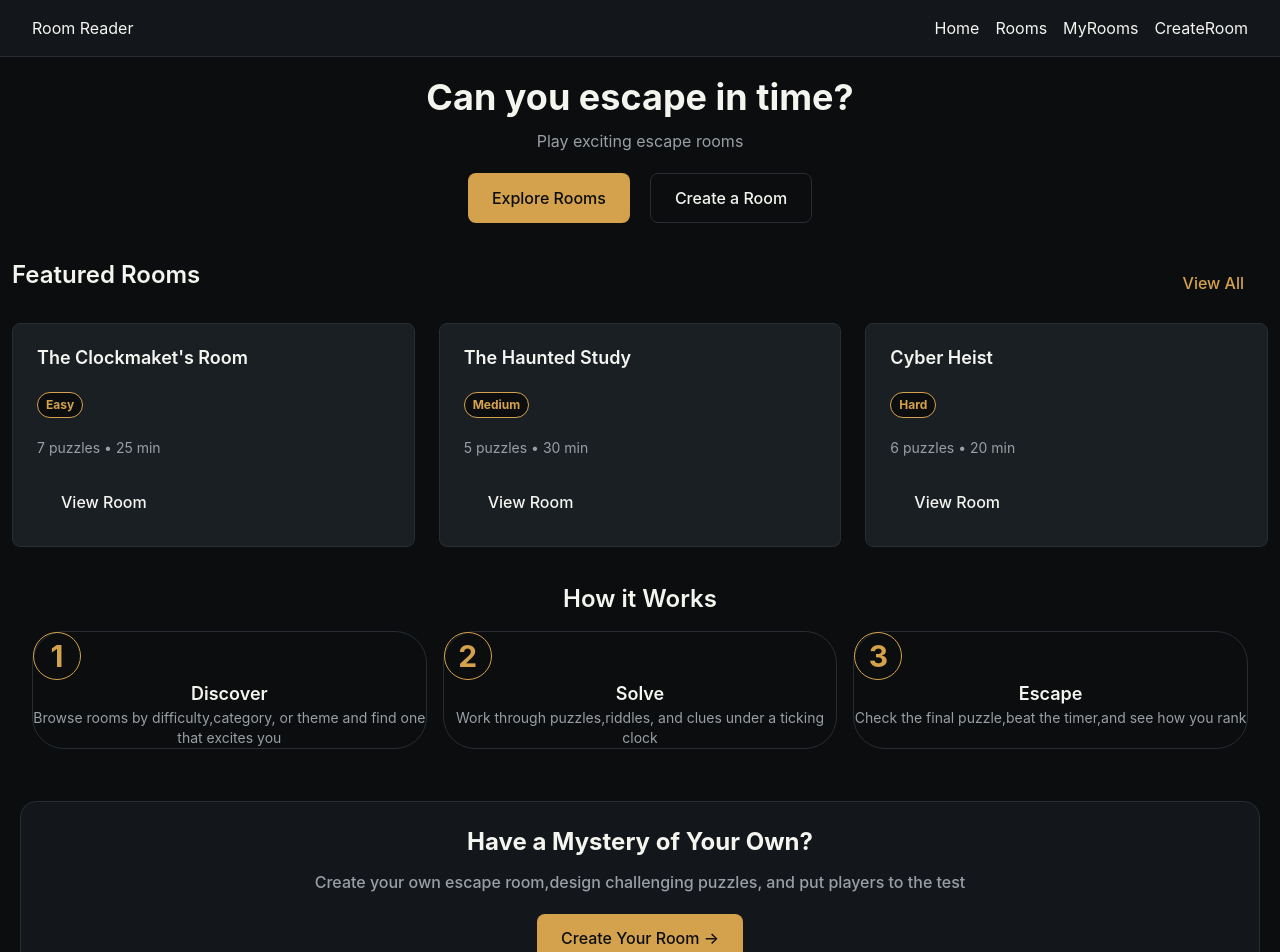
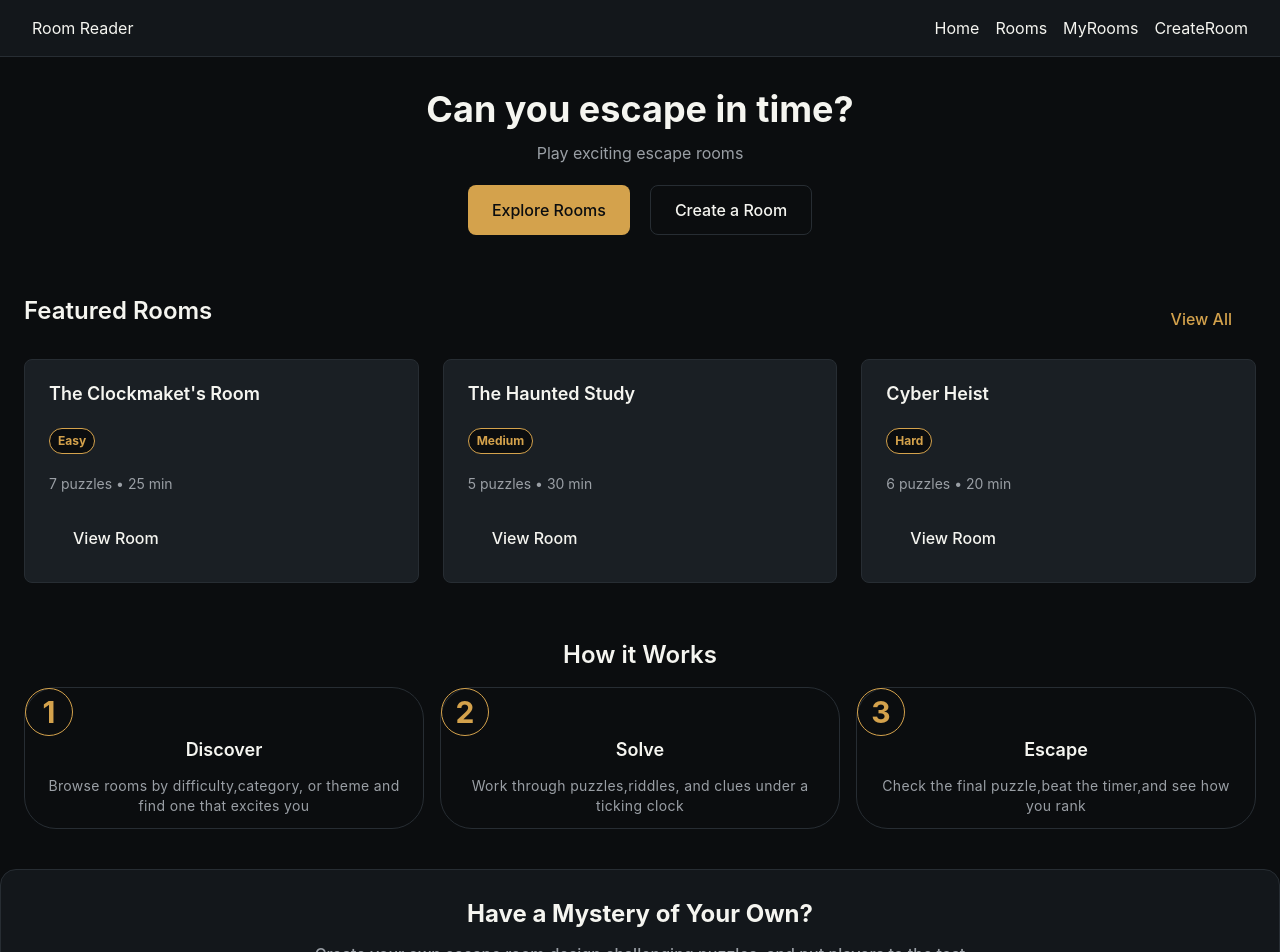
Before and after one commit to gouravasija16/room-reader, a React (Vite) app: page / in a window 1280 px wide. Shown: the top 952 px of the page. Built offline with nearby package versions, Linux system fonts and the light colour scheme.

Commit message:
Added timer in gameplay page

```diff
--- a/src/components/home/CreateCTA.jsx
+++ b/src/components/home/CreateCTA.jsx
@@ -2,7 +2,7 @@ import Button from "../shared/Button";
 
 export default function CreateCTA(){
     return(
-        <div className="bg-surface py-6 text-center m-5 border border-border rounded-2xl">
+        <div className="bg-surface py-7 text-center max-w-7xl mx-auto px-6 border border-border rounded-2xl mb-8">
            <h2 className="text-2xl font-bold mb-3">Have a Mystery of Your Own?</h2>
            <p className="text-muted text-medium font-medium mb-5">Create your own escape room,design challenging puzzles, and put players to the test</p>
            <Button variant="primary">Create Your Room →</Button>
--- a/src/components/home/FeaturedRooms.jsx
+++ b/src/components/home/FeaturedRooms.jsx
@@ -3,7 +3,7 @@ import Button from "../shared/Button";
 import RoomGrid from "../shared/RoomGrid";
 export default function FeaturedRooms() {
   return (
-    <section className="flex flex-col gap-4 py-4 px-3 ">
+    <section className="flex flex-col gap-4 py-7 px-6 max-w-7xl mx-auto  ">
     <div className="flex justify-between">
          <h2 className="text-2xl font-semibold text-text">Featured Rooms</h2>
          <Button variant="text">
--- a/src/components/home/Hero.jsx
+++ b/src/components/home/Hero.jsx
@@ -1,7 +1,7 @@
 import Button from '../shared/Button.jsx'
 export default function  Hero(){
     return (
-           <section className='text-center px-8 py-5 bg-background'>
+           <section className='text-center max-w-7xl py-8 px-6 mx-auto bg-background'>
              <h1 className='text-4xl font-bold text-text mb-3'>Can you escape in time?</h1>
              <p className=' text-base mb-5 text-muted font-normal'>Play exciting escape rooms</p>
              <div className="flex gap-5 justify-center">
--- a/src/components/home/HowItWorks.jsx
+++ b/src/components/home/HowItWorks.jsx
@@ -5,14 +5,14 @@ export default function HowItWorks(){
         {number:3,title:'Escape',text:'Check the final puzzle,beat the timer,and see how you rank'},
     ]
     return (
-        <section className="text-center  px-8 py-5">
+        <section className="text-center  px-6 py-7 max-w-7xl">
             <h2 className="text-2xl font-semibold text-text mb-4">How it Works</h2>
             <div className="grid grid-cols-1 md:grid-cols-3 gap-4 mb-3">
                 {steps.map(step => (
                     <div key={step.number} className="border border-border rounded-4xl">
                         <span className="text-3xl font-bold text-accent border rounded-full w-12 h-12 flex items-center justify-center border-accent ">{step.number}</span>
                         <h3 className="font-semibold text-text items-center text-lg ">{step.title}</h3>
-                        <p className="text-sm text-muted text-center ">{step.text}</p>
+                        <p className="text-sm text-muted text-center px-3 py-3 tracking-wide">{step.text}</p>
                     </div>
                 ))}
             </div>
--- a/src/components/layout/Footer.jsx
+++ b/src/components/layout/Footer.jsx
@@ -2,7 +2,7 @@ import { Link } from "react-router-dom";
 
 export default function Footer(){
     return(
-        <footer>
+        <footer className="m-auto">
             <div className="flex gap-6 justify-center m-3 ">
             <Link to="/">Home</Link>
               <Link to="/rooms">Rooms</Link>
--- a/src/components/layout/Navbar.jsx
+++ b/src/components/layout/Navbar.jsx
@@ -4,10 +4,10 @@ export default function Navbar(){
         <nav className="flex justify-between gap-4 items-center px-8 py-4 bg-surface border-b border-border sticky top-0 text-text ">
             <div className="logo">Room Reader</div>
             <div className="flex gap-4 justify-end">
-              <Link to="/">Home</Link>
-              <Link to="/rooms">Rooms</Link>
-              <Link to="/myrooms">MyRooms</Link>
-              <Link to="/create">CreateRoom</Link>
+              <Link to="/" className="hover:text-accent">Home</Link>
+              <Link to="/rooms" className="hover:text-accent">Rooms</Link>
+              <Link to="/myrooms" className="hover:text-accent">MyRooms</Link>
+              <Link to="/create" className="hover:text-accent">CreateRoom</Link>
             </div>
         </nav>
     )
--- a/src/components/pages/Gameplay.jsx
+++ b/src/components/pages/Gameplay.jsx
@@ -2,12 +2,14 @@ import { useParams } from "react-router-dom"
 import { sampleRooms } from "../../data/sampleRooms"
 import { useState } from "react"
 import Button from "../shared/Button"
+import useTimer from "../shared/useTimer"
 export default function Gameplay(){
      const { roomId } = useParams()
      const room = sampleRooms.find((sampleRoom) => sampleRoom.id === roomId)
      const [currentIndex,setCurrentIndex]=useState(0)
      const [answer, setAnswer] = useState("")
      const [feedback,setfeedback]=useState("")
+     const time=useTimer()
      const currentPuzzle=room.puzzles[currentIndex]
      console.log(currentIndex)
      function HandleAnswer(e){
@@ -27,15 +29,17 @@ export default function Gameplay(){
     }
     const isEscape=currentIndex>=room.puzzles.length
     return(
-        <div className="bg-elevated px-6 py-4 border border-border rounded-2xl m-5 ">  {isEscape ? <p>You Escaped!</p>
-            : <>
+        <div className="bg-elevated px-6 py-4 border border-border rounded-2xl m-8 ">  {isEscape ? <p className="text-3xl font-bold text-text tracking-wide font-sans text-center">You Escaped!</p>
+            : <div>
+                 <p>{time}</p>
+                 <p>Puzzle {currentIndex+1} of {room.puzzles.length}</p>
                  <h2 className="text-text text-2xl text-bold tracking-wide mb-3 font">{currentPuzzle.question}</h2>
                  <form onSubmit={HandleAnswer}>
                    <input value={answer} onChange={(e) => setAnswer(e.currentTarget.value)}placeholder="Enter your answer..." className="border border-border rounded-2xl focus:border-accent text-muted text-lg w-100 h-auto px-2 "></input>
                    {feedback && <p>{feedback}</p>}
                    <Button>Submit</Button>
                 </form>
-            </>
+            </div>
         }
         </div>
 
--- a/src/components/pages/Rooms.jsx
+++ b/src/components/pages/Rooms.jsx
@@ -43,7 +43,7 @@ export default function Rooms() {
                 value={typeFilter}
                 onChange={handleRoomSearch}
                 placeholder="Search rooms..."
-                className="bg-surface border border-border focus:border-accent px-4 py-2 rounded-lg text-text w-250 h-auto"
+                className="bg-surface border border-border focus:border-accent px-4 py-2 rounded-xl text-text w-250 h-auto"
             />
 
             <select
--- /dev/null
+++ b/src/components/shared/useTimer.jsx
@@ -0,0 +1,17 @@
+import { useEffect, useState } from "react";
+
+export default function useTimer(){
+    const [timer,setTimer]=useState(0)
+
+    useEffect(()=>{
+        const timerStart=setInterval(()=>setTimer(prev=>prev+1),1000)
+        return ()=>clearInterval(timerStart)
+    },[])
+
+    const minutes = Math.floor(timer / 60)
+    const seconds = timer % 60
+    const formattedMinutes = minutes < 10 ? `0${minutes}` : `${minutes}`
+    const formattedSeconds = seconds < 10 ? `0${seconds}` : `${seconds}`
+
+    return `${formattedMinutes}:${formattedSeconds}`
+}
```
